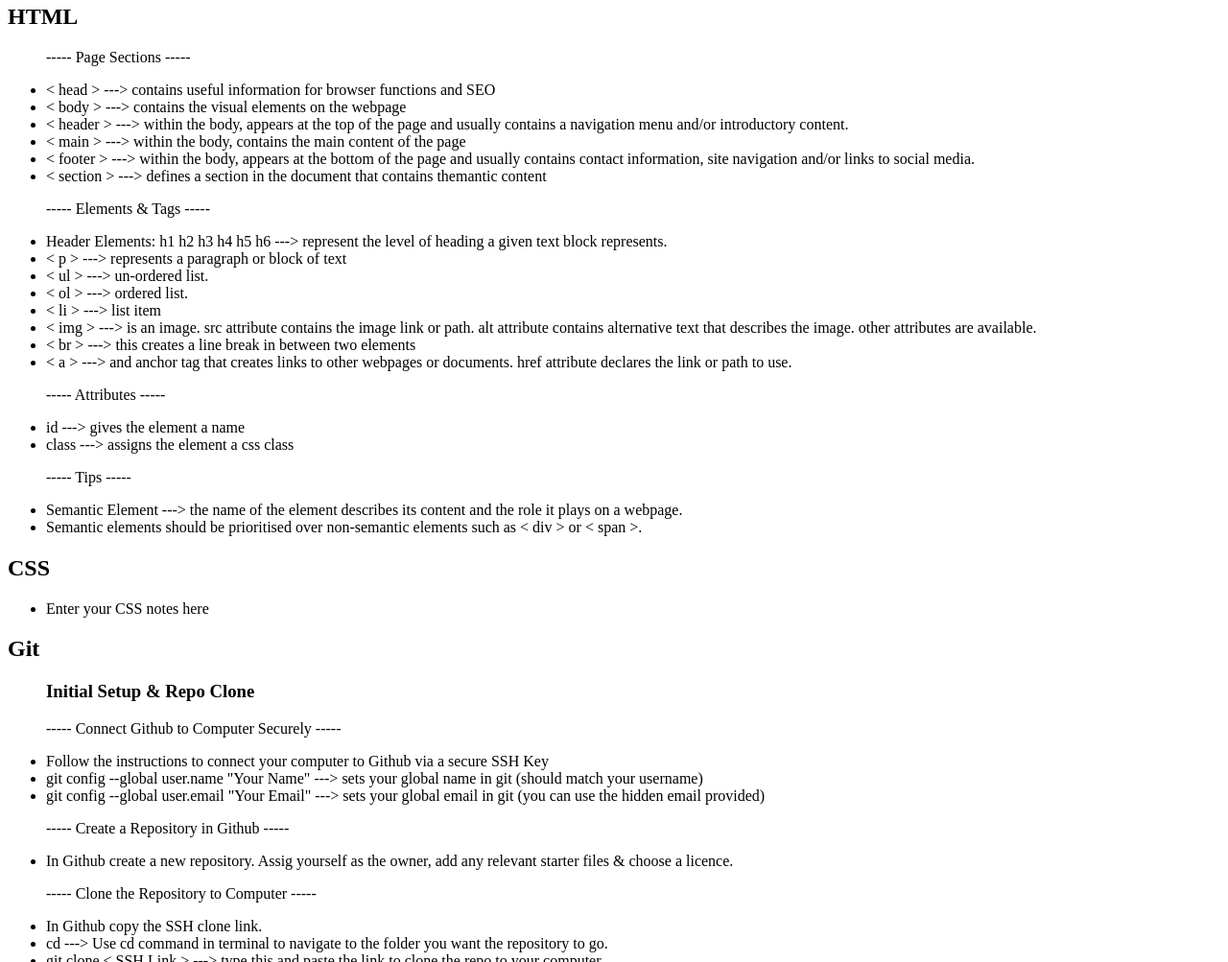
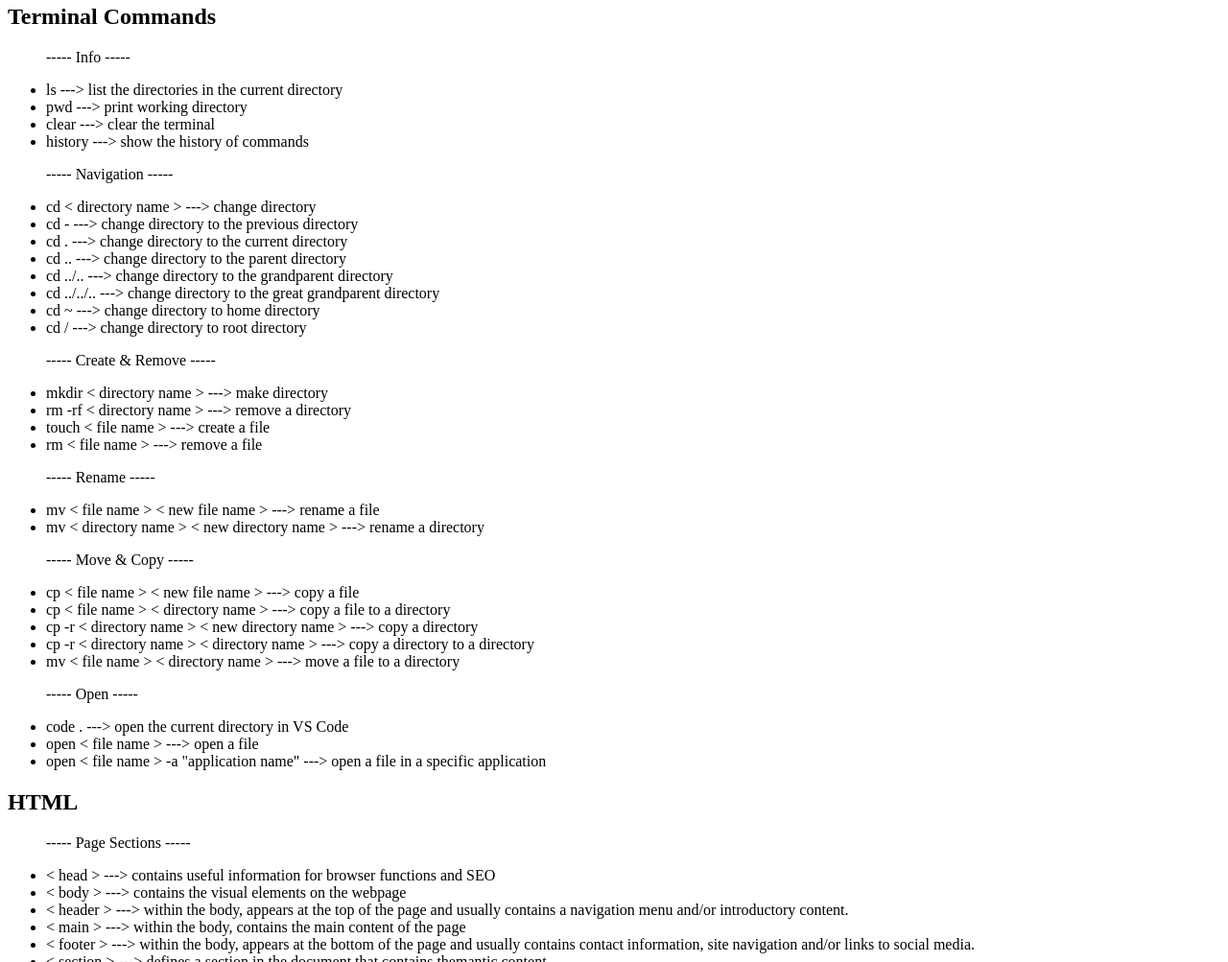
Before and after one commit to Korrin-F/prework-study-guide, a plain HTML site: page index.html in a window 1280 px wide. Shown: the part 876-1879 px from the top of the page at 96% size. Drawn offline with Linux system fonts and the light colour scheme.

Commit message:
added terminal section and commands notes

```diff
--- a/index.html
+++ b/index.html
@@ -12,6 +12,44 @@
       <img src="./assets/bowtie-cat.png" alt="Profile image of cat wearing a bow tie." />
     </header>
     <main>
+      <section class="card" id="terminal">
+        <h2>Terminal Commands</h2>
+        <ul>
+          <p>----- Info -----</p>
+          <li>ls   ---> list the directories in the current directory</li>
+          <li>pwd   ---> print working directory</li>
+          <li>clear   ---> clear the terminal</li>
+          <li>history   ---> show the history of commands</li>
+          <p>----- Navigation -----</p>
+          <li>cd  < directory name >   ---> change directory</li>
+          <li>cd -   ---> change directory to the previous directory</li>
+          <li>cd .   ---> change directory to the current directory</li>
+          <li>cd ..   ---> change directory to the parent directory</li>
+          <li>cd ../..   ---> change directory to the grandparent directory</li>
+          <li>cd ../../..   ---> change directory to the great grandparent directory</li>
+          <li>cd ~   ---> change directory to home directory</li>
+          <li>cd /   ---> change directory to root directory</li>
+          <p>----- Create & Remove -----</p>
+          <li>mkdir  < directory name >   ---> make directory</li>
+          <li>rm -rf  < directory name >   ---> remove a directory</li>
+          <li>touch  < file name >   ---> create a file</li>
+          <li>rm  < file name >   ---> remove a file</li>
+          <p>----- Rename -----</p>
+          <li>mv  < file name >  < new file name >   ---> rename a file</li>
+          <li>mv  < directory name >  < new directory name >   ---> rename a directory</li>
+          <p>----- Move & Copy -----</p>
+          <li>cp  < file name >  < new file name >   ---> copy a file</li>
+          <li>cp  < file name >  < directory name >   ---> copy a file to a directory</li>
+          <li>cp -r  < directory name >  < new directory name >   ---> copy a directory</li>
+          <li>cp -r  < directory name >  < directory name >   ---> copy a directory to a directory</li>
+          <li>mv  < file name >  < directory name >   ---> move a file to a directory</li>
+          <p>----- Open -----</p>
+          <li>code .   ---> open the current directory in VS Code</li>
+          <li>open  < file name >   ---> open a file</li>
+          <li>open  < file name >  -a "application name"   ---> open a file in a specific application</li>
+
+        </ul>
+      </section>
       <section class="card" id="html-section">
         <h2>HTML</h2>
         <ul>
```
